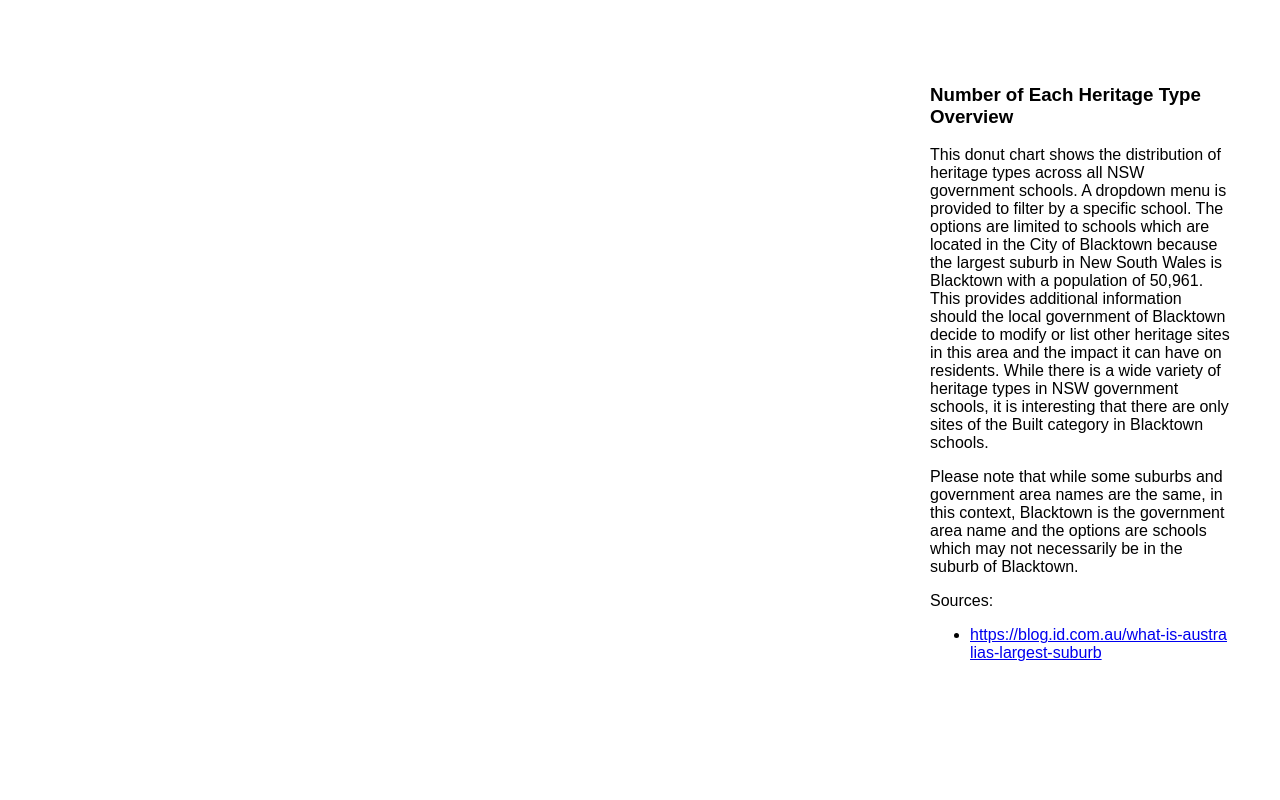
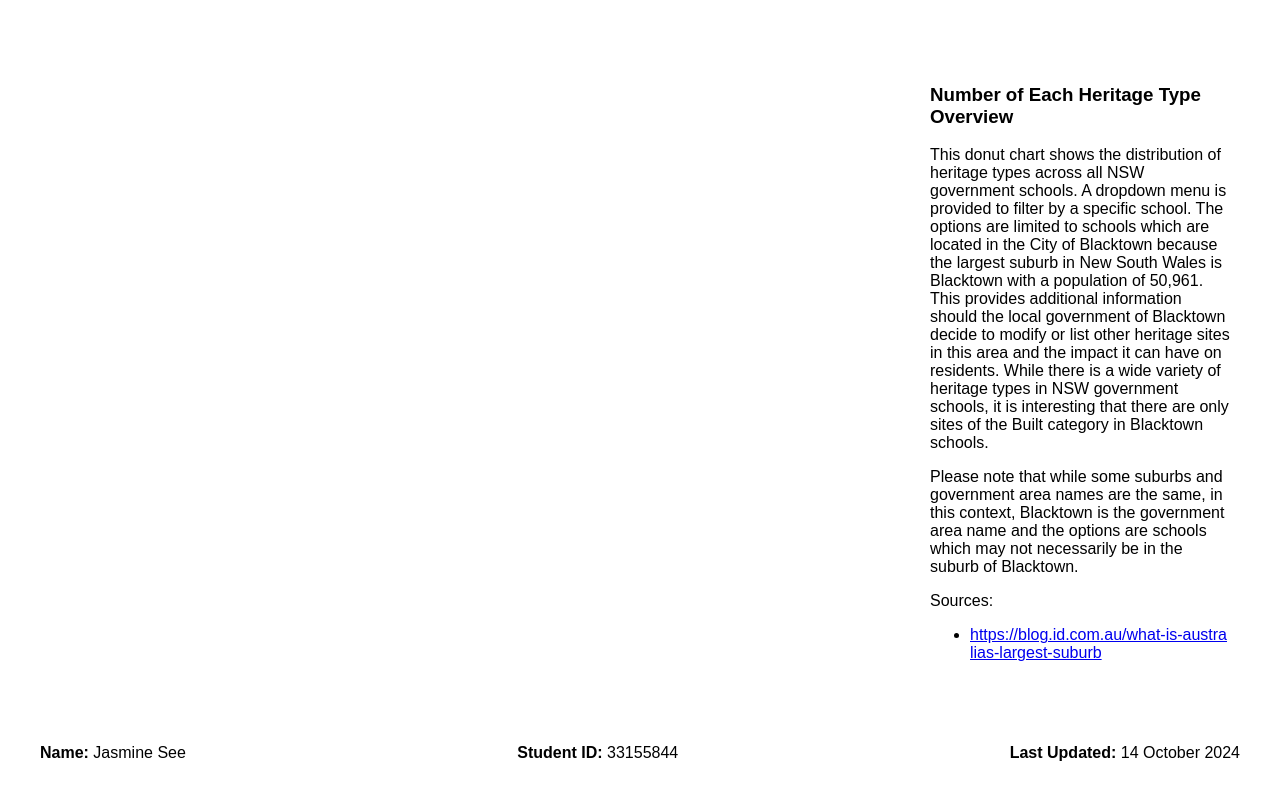
Before and after one commit to thisstewisstu/fit3179, a plain HTML site: page index.html in a window 1280 px wide. Shown: the part 1310-2110 px from the top of the page. Before the commit the page ends 2038 px from the top, so only its background shows below. Drawn offline with Linux system fonts and the light colour scheme; a script that the page names is missing.

Commit message:
added metadata (name, student id, date)

```diff
--- a/index.html
+++ b/index.html
@@ -91,6 +91,13 @@
     </div>
   </div>
 
+  <!-- Metadata -->
+  <div class="container metadata">
+    <p><strong>Name:</strong> Jasmine See</p>
+    <p><strong>Student ID:</strong> 33155844</p>
+    <p><strong>Last Updated:</strong> 14 October 2024</p>
+  </div>
+
   <script type="text/javascript">
     // Embed symbol map
     var vis1 = "json/aus_symbol_map.vg.json";
```
